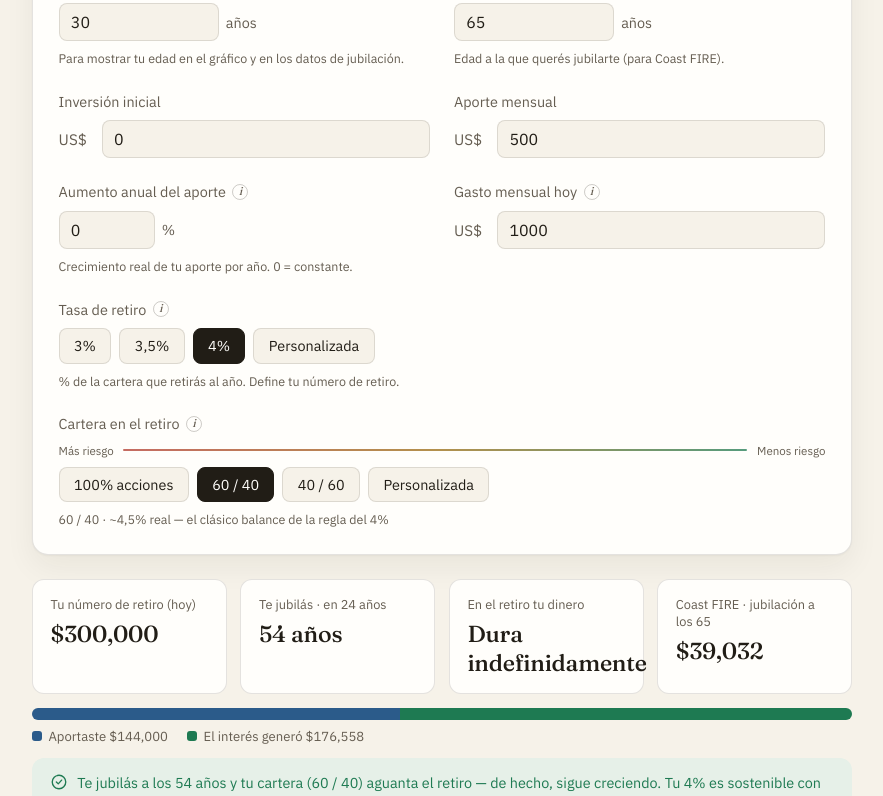
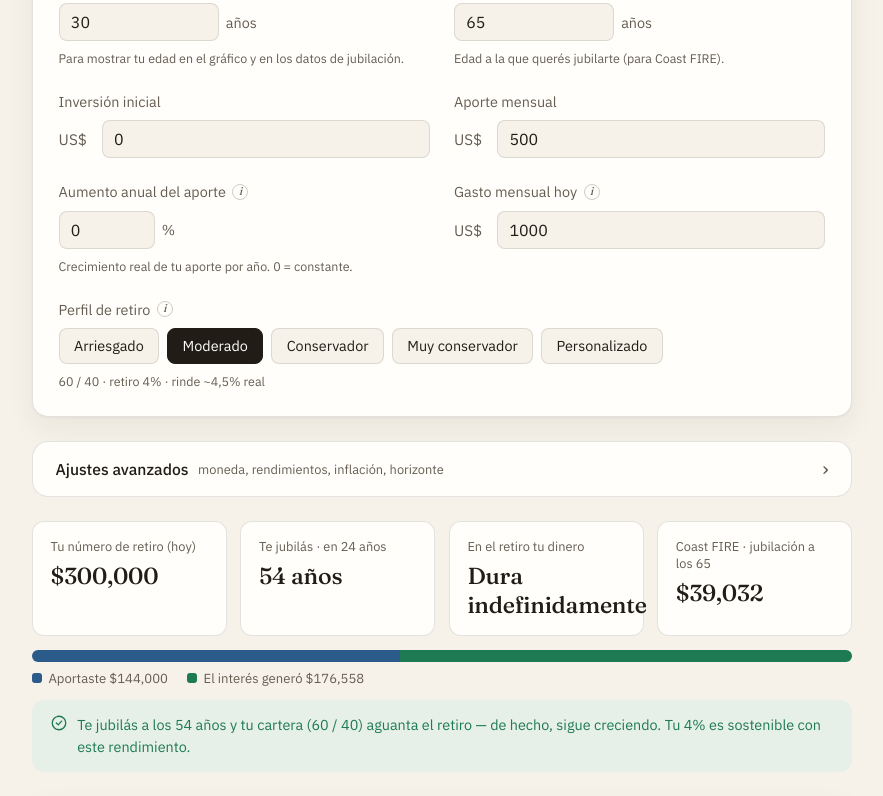
Before and after one commit to RenzoBeux/InvestmentCalculator, a React (Vite) app: page / in a window 1280 px wide. Shown: the part 1071-1867 px from the top of the page, without its empty margins (198-1081 px from the left). Built offline with nearby package versions, Linux system fonts and the light colour scheme.

Commit message:
feat: implement retirement profile selection and derive profile logic in RetirementPlanner

```diff
--- a/src/RetirementPlanner.tsx
+++ b/src/RetirementPlanner.tsx
@@ -15,14 +15,19 @@ import {
   coastNumber,
   resolveSolve,
   applySolve,
+  deriveProfile,
   ALLOCATION_LABELS,
   ALLOCATIONS,
+  RETIREMENT_PROFILES,
+  RETIREMENT_PROFILE_LABELS,
+  RETIREMENT_PROFILE_ORDER,
   DEFAULT_AGE,
   DEFAULT_ASSUMPTIONS,
   DEFAULT_INPUTS,
   type Allocation,
   type Assumptions,
   type PlanInputs,
+  type RetirementProfile,
   type SolveFor,
 } from "./finance";
 import {
@@ -75,6 +80,14 @@ const ALLOCATION_NOTES: Record<Allocation, string> = {
 /** ¿La tasa de retiro cargada no es uno de los presets? Entonces es personalizada. */
 const isCustomWithdrawal = (rate: number) => !WITHDRAWAL_OPTIONS.includes(rate);
 
+/** Perfil de retiro derivado de un set de inputs (tasa de retiro + cartera). */
+const profileFor = (i: PlanInputs): RetirementProfile =>
+  deriveProfile(
+    i.withdrawalRate,
+    i.retirementAllocation,
+    isCustomWithdrawal(i.withdrawalRate)
+  );
+
 export default function RetirementPlanner() {
   const [inputs, setInputs] = usePersistedState<PlanInputs>(
     "fire.inputs",
@@ -97,6 +110,13 @@ export default function RetirementPlanner() {
   // presets o el input personalizado. Se inicializa según el valor cargado.
   const [withdrawalCustom, setWithdrawalCustom] = useState(() =>
     isCustomWithdrawal(inputs.withdrawalRate)
+  );
+
+  // El "perfil de retiro" es un atajo que fija a la vez la tasa de retiro y la
+  // cartera. No se persiste aparte: se deriva de esos valores (igual que el flag
+  // de arriba). Con un preset ocultamos los controles finos; "custom" los revela.
+  const [profile, setProfile] = useState<RetirementProfile>(() =>
+    profileFor(inputs)
   );
 
   const { dark } = useTheme();
@@ -132,12 +152,27 @@ export default function RetirementPlanner() {
     setInputs((prev) => ({ ...prev, [key]: value }));
   }
 
+  // Elegir un perfil fija de una vez la tasa de retiro y la cartera.
+  // "Personalizado" no toca los valores: solo revela los controles para editarlos.
+  function selectProfile(p: RetirementProfile) {
+    setProfile(p);
+    if (p === "custom") return;
+    const preset = RETIREMENT_PROFILES[p];
+    setWithdrawalCustom(false);
+    setInputs((prev) => ({
+      ...prev,
+      withdrawalRate: preset.withdrawalRate,
+      retirementAllocation: preset.allocation,
+    }));
+  }
+
   function resetAll() {
     setInputs(DEFAULT_INPUTS);
     setAssumptions(DEFAULT_ASSUMPTIONS);
     setCurrency(DEFAULT_CURRENCY);
     setCurrentAge(DEFAULT_AGE);
     setWithdrawalCustom(isCustomWithdrawal(DEFAULT_INPUTS.withdrawalRate));
+    setProfile(profileFor(DEFAULT_INPUTS));
   }
 
   // Todo lo que el usuario configuró, listo para exportar a un archivo.
@@ -149,6 +184,7 @@ export default function RetirementPlanner() {
     setCurrency(data.currency);
     setCurrentAge(data.currentAge);
     setWithdrawalCustom(isCustomWithdrawal(data.inputs.withdrawalRate));
+    setProfile(profileFor(data.inputs));
   }
 
   // Si la URL trae un plan compartido (#plan=...), ofrecemos cargarlo y limpiamos
@@ -443,14 +479,48 @@ export default function RetirementPlanner() {
           <div className="field field-wide">
             <label>
               <span className="label-with-info">
+                Perfil de retiro
+                <InfoTip label="Qué es el perfil de retiro">
+                  Un atajo que fija de una vez tu <strong>tasa de retiro</strong>{" "}
+                  y tu <strong>cartera en el retiro</strong>, ordenado de más a
+                  menos riesgo. Elegí <strong>Personalizado</strong> para ajustar
+                  cada uno a mano.
+                </InfoTip>
+              </span>
+            </label>
+            <SegmentedControl
+              options={RETIREMENT_PROFILE_ORDER.map((p) => ({
+                value: p,
+                label: RETIREMENT_PROFILE_LABELS[p],
+              }))}
+              value={profile}
+              onChange={selectProfile}
+              ariaLabel="Perfil de retiro"
+            />
+            {profile === "custom" ? (
+              <small>Ajustá la tasa de retiro y la cartera a tu gusto, abajo.</small>
+            ) : (
+              <small>
+                {ALLOCATION_LABELS[inputs.retirementAllocation]} · retiro{" "}
+                {formatPct(inputs.withdrawalRate)} · rinde ~
+                {formatPct(result.retirementReturn)} real
+              </small>
+            )}
+          </div>
+
+          {profile === "custom" && (
+            <>
+              <div className="field field-wide">
+                <label>
+                  <span className="label-with-info">
                     Tasa de retiro
                     <InfoTip label="Qué es la tasa de retiro">
-                  Es el porcentaje de tu cartera que retirás cada año para vivir.
-                  La <strong>regla del 4%</strong> sugiere que retirar ~4% anual
-                  es históricamente sostenible. Más baja = más margen, pero
-                  necesitás más capital; más alta = menos capital, pero más
-                  riesgo de quedarte corto. Tu número de retiro = gasto anual ÷
-                  tasa.
+                      Es el porcentaje de tu cartera que retirás cada año para
+                      vivir. La <strong>regla del 4%</strong> sugiere que retirar
+                      ~4% anual es históricamente sostenible. Más baja = más
+                      margen, pero necesitás más capital; más alta = menos
+                      capital, pero más riesgo de quedarte corto. Tu número de
+                      retiro = gasto anual ÷ tasa.
                     </InfoTip>
                   </span>
                 </label>
@@ -459,7 +529,9 @@ export default function RetirementPlanner() {
                     value: w,
                     label: formatPct(w),
                   }))}
-              isPresetActive={(w) => !withdrawalCustom && inputs.withdrawalRate === w}
+                  isPresetActive={(w) =>
+                    !withdrawalCustom && inputs.withdrawalRate === w
+                  }
                   onSelectPreset={(w) => {
                     set("withdrawalRate", w);
                     setWithdrawalCustom(false);
@@ -476,7 +548,9 @@ export default function RetirementPlanner() {
                     ariaLabel="Tasa de retiro personalizada"
                   />
                 </SegmentedWithCustom>
-            <small>% de la cartera que retirás al año. Define tu número de retiro.</small>
+                <small>
+                  % de la cartera que retirás al año. Define tu número de retiro.
+                </small>
               </div>
 
               <div className="field field-wide">
@@ -484,19 +558,15 @@ export default function RetirementPlanner() {
                   <span className="label-with-info">
                     Cartera en el retiro
                     <InfoTip label="Qué es la cartera en el retiro">
-                  La mezcla de acciones y bonos cuando te jubilás. Más acciones
-                  rinde más, pero con más volatilidad; más bonos es más estable,
-                  pero rinde menos. Podés editar el rendimiento de cada una en
-                  los <strong>ajustes avanzados</strong>, o elegir{" "}
-                  <strong>Personalizada</strong> para fijar el rendimiento a mano.
+                      La mezcla de acciones y bonos cuando te jubilás. Más
+                      acciones rinde más, pero con más volatilidad; más bonos es
+                      más estable, pero rinde menos. Podés editar el rendimiento
+                      de cada una en los <strong>ajustes avanzados</strong>, o
+                      elegir <strong>Personalizada</strong> para fijar el
+                      rendimiento a mano.
                     </InfoTip>
                   </span>
                 </label>
-            <div className="risk-scale" aria-hidden="true">
-              <span>Más riesgo</span>
-              <span className="risk-scale-track" />
-              <span>Menos riesgo</span>
-            </div>
                 <SegmentedWithCustom
                   options={ALLOCATIONS.map((a) => ({
                     value: a,
@@ -523,7 +593,17 @@ export default function RetirementPlanner() {
                   {ALLOCATION_NOTES[inputs.retirementAllocation]}
                 </small>
               </div>
+            </>
+          )}
         </div>
+
+        <AdvancedSettings
+          assumptions={assumptions}
+          setAssumptions={setAssumptions}
+          currency={currency}
+          setCurrency={setCurrency}
+          onReset={resetAll}
+        />
 
         <section className="stats">
           <div className="stat">
@@ -714,14 +794,6 @@ export default function RetirementPlanner() {
             </ResponsiveContainer>
           </div>
         </section>
-
-        <AdvancedSettings
-          assumptions={assumptions}
-          setAssumptions={setAssumptions}
-          currency={currency}
-          setCurrency={setCurrency}
-          onReset={resetAll}
-        />
       </div>
     </section>
   );
--- a/src/finance.ts
+++ b/src/finance.ts
@@ -30,6 +30,81 @@ export const ALLOCATION_LABELS: Record<Allocation, string> = {
 
 /** Solo las carteras predefinidas; "custom" se maneja aparte. */
 export const ALLOCATIONS: PresetAllocation[] = ["aggressive", "balanced", "conservative"];
+
+/**
+ * Perfil de retiro: un atajo que fija de una vez la tasa de retiro y la cartera,
+ * ordenado de más a menos riesgo. Es una capa de presentación sobre esos dos
+ * campos —no se guarda aparte—: el perfil activo se deriva de los valores
+ * actuales con `deriveProfile`. "custom" (Personalizado) es "no coincide con
+ * ningún preset, lo elige el usuario a mano".
+ */
+export type RetirementProfile =
+  | "aggressive"
+  | "moderate"
+  | "conservative"
+  | "veryConservative"
+  | "custom";
+
+export const RETIREMENT_PROFILE_LABELS: Record<RetirementProfile, string> = {
+  aggressive: "Arriesgado",
+  moderate: "Moderado",
+  conservative: "Conservador",
+  veryConservative: "Muy conservador",
+  custom: "Personalizado",
+};
+
+/** Los valores que aplica cada perfil predefinido. */
+export interface ProfilePreset {
+  withdrawalRate: number;
+  allocation: PresetAllocation;
+}
+
+/**
+ * Mapa perfil → (tasa de retiro, cartera). "moderate" coincide con los valores
+ * por defecto (4% + 60/40), así que el plan por defecto arranca en "Moderado".
+ */
+export const RETIREMENT_PROFILES: Record<
+  Exclude<RetirementProfile, "custom">,
+  ProfilePreset
+> = {
+  aggressive: { withdrawalRate: 0.04, allocation: "aggressive" },
+  moderate: { withdrawalRate: 0.04, allocation: "balanced" },
+  conservative: { withdrawalRate: 0.035, allocation: "conservative" },
+  veryConservative: { withdrawalRate: 0.03, allocation: "conservative" },
+};
+
+/** Orden de los botones, de más a menos riesgo; "custom" va al final. */
+export const RETIREMENT_PROFILE_ORDER: RetirementProfile[] = [
+  "aggressive",
+  "moderate",
+  "conservative",
+  "veryConservative",
+  "custom",
+];
+
+/**
+ * Deriva el perfil activo a partir de los valores actuales. Si la tasa se cargó
+ * a mano, la cartera es "custom", o la combinación no coincide con ningún preset,
+ * el perfil es "custom".
+ */
+export function deriveProfile(
+  withdrawalRate: number,
+  allocation: Allocation,
+  withdrawalIsCustom: boolean
+): RetirementProfile {
+  if (withdrawalIsCustom || allocation === "custom") return "custom";
+  for (const key of RETIREMENT_PROFILE_ORDER) {
+    if (key === "custom") continue;
+    const preset = RETIREMENT_PROFILES[key];
+    if (
+      preset.allocation === allocation &&
+      Math.abs(preset.withdrawalRate - withdrawalRate) < 1e-9
+    ) {
+      return key;
+    }
+  }
+  return "custom";
+}
 
 export type Trend = "grow" | "flat" | "decline";
 
--- a/src/styles.css
+++ b/src/styles.css
@@ -566,29 +566,6 @@ input[type="range"]::-moz-range-thumb {
   outline-offset: 1px;
 }
 
-/* Pista de riesgo sobre los segmentos de cartera: izquierda = más riesgo. */
-.risk-scale {
-  display: flex;
-  align-items: center;
-  gap: 0.6rem;
-  margin-bottom: 0.55rem;
-  font-size: 0.72rem;
-  color: var(--muted);
-}
-
-.risk-scale-track {
-  flex: 1;
-  height: 2px;
-  border-radius: 2px;
-  background: linear-gradient(
-    to right,
-    var(--bad),
-    var(--warn),
-    var(--accent)
-  );
-  opacity: 0.75;
-}
-
 .seg {
   display: flex;
   align-items: center;
@@ -825,6 +802,7 @@ input[type="range"]::-moz-range-thumb {
 /* ------------------------------------------------------ Advanced panel --- */
 .advanced {
   margin-top: 1.5rem;
+  margin-bottom: 1.5rem;
   background: var(--surface);
   border: 1px solid var(--line);
   border-radius: 16px;
@@ -1346,9 +1324,6 @@ input[type="range"]::-moz-range-thumb {
   .footer-fine p {
     font-size: 0.82rem;
   }
-  .risk-scale {
-    font-size: 0.78rem;
-  }
 
   /* Stats: dos por fila en vez de una tarjeta ancha y medio vacía. */
   .stats {
```
Lines whose indentation alone changed are shown as unchanged.
